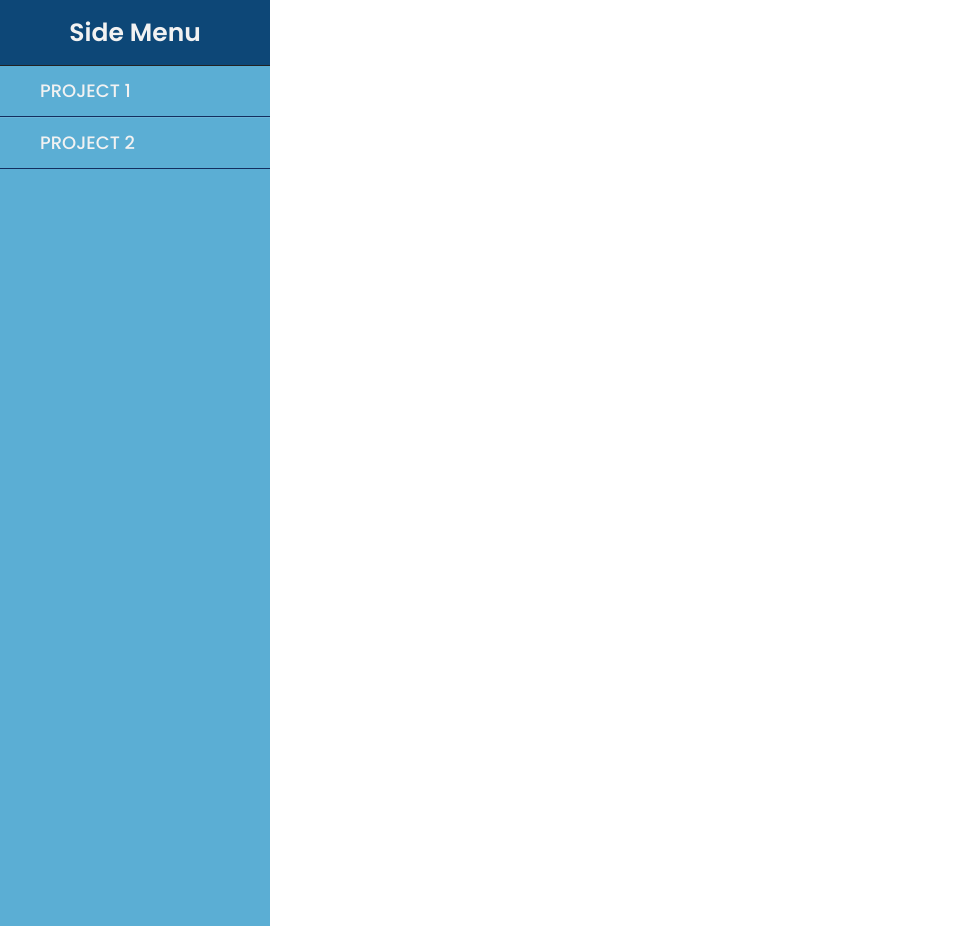
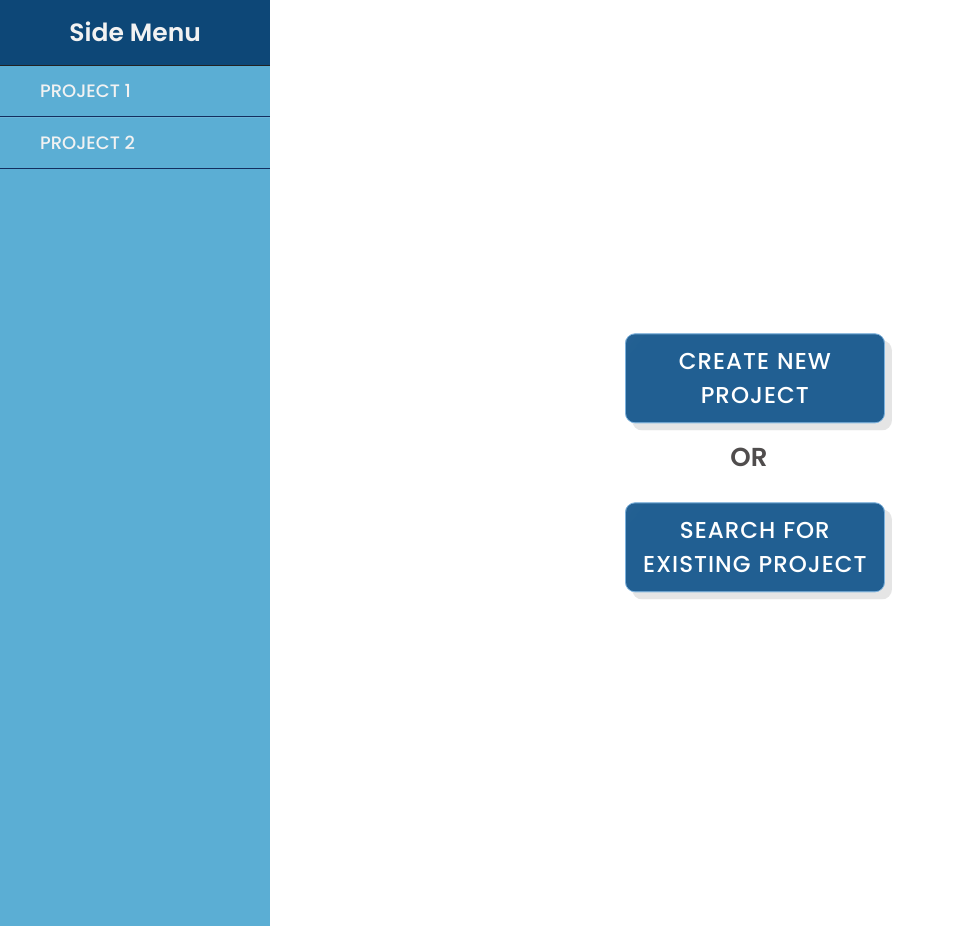
Before and after one commit to AmrutaKoshe/Project-Planner, a PHP site: page /newProject.html in a window 1280 px wide. Shown: the whole page, without its empty margins (0-955 px from the left). Run offline with PHP 8.4, Linux system fonts and the light colour scheme; some libraries are stand-ins or nearby versions.

Commit message:
Added 2 buttons

```diff
--- a/css/dashboard.css
+++ b/css/dashboard.css
@@ -135,23 +135,26 @@
   margin-left: 0px;
 }
 .content{
-  /* position: absolute;
+  position: absolute;
   top: 50%;
-  left: 50%; */
-  /* transform: translate(-50%,-50%); */
-  /* color: #202020; */
-  /* z-index: -1;
-  width: 100%; */
-  /* text-align: center; */
+  left: 50%;
+  transform: translate(-50%,-50%);
+  color: #202020;
+  z-index: -1;
+  width: 100%;
+  text-align: center;
 }
-/* .content .header{
+.content .header{
   font-size: 45px;
   font-weight: 700;
 }
 .content p{
-  font-size: 40px;
-  font-weight: 700;
-} */
+  font-size: 26px;
+  font-weight: 600;
+  margin-left: 17%;
+  margin-top: 1.2%;
+  color: rgb(80, 77, 77);
+}
 
 /* @import url('https://fonts.googleapis.com/css?family=Poppins:400,500,600,700&display=swap'); */
 /* *{
@@ -246,6 +249,68 @@
   display: none;
 }
 
+button{
+  position: relative;
+  height: 90px;
+  width: 260px;
+  margin: 0%;
+  margin-left: 18%;
+  font-size: 23px;
+  font-weight: 500;
+  letter-spacing: 1px;
+  border-radius: 10px;
+  box-shadow: 7px 7px rgba(0,0,0,0.1);
+  text-transform: uppercase;
+  border: 1px solid #7bb1dd;
+  outline: none;
+  cursor: pointer;
+  background: #215f92;
+  overflow: hidden;
+  transition: 0.6s;
+  color: #ffffff;
+
+}
+
+/* button:last-child{
+  color: #ce5c0c;
+  border-color: #ce5c0c;
+} */
+button:before, button:after{
+  position: absolute;
+  content: '';
+  left: 0;
+  top: 0;
+  height: 100%;
+  filter: blur(30px);
+  opacity: 0.4;
+  transition: 0.6s;
+}
+button:before{
+  width: 60px;
+  background: rgba(255,255,255,0.6);
+  transform: translateX(-130px) skewX(-45deg);
+}
+button:after{
+  width: 30px;
+  background: rgba(255,255,255,0.6);
+  transform: translateX(-130px) skewX(-45deg);
+}
+button:hover:before,
+button:hover:after{
+  opacity: 0.6;
+  transform: translateX(320px) skewX(-45deg);
+}
+button:hover{
+  color: #f2f2f2;
+  background: #e29339;
+  border: 1px solid #e79536;
+  /* background: #29ac50; */
+}
+/* button:hover:last-child{
+  background: #ce5c0c;
+} */
+
+
 @media screen and (min-width: 1025px){
   .wrapper .menu-btn{
     display: none;
@@ -279,7 +344,9 @@
 
   .wrapper .menu-btn{
     left: 10px;
+    top: 5px;
   }
+
 }
 
 @media screen and (max-width: 360px){
```
